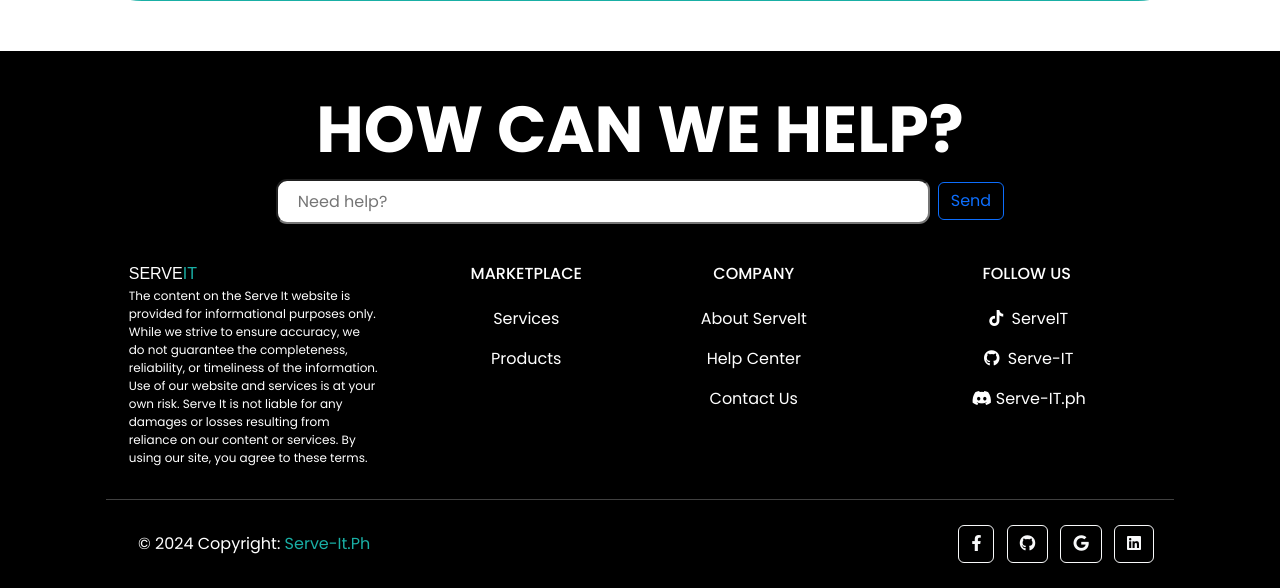
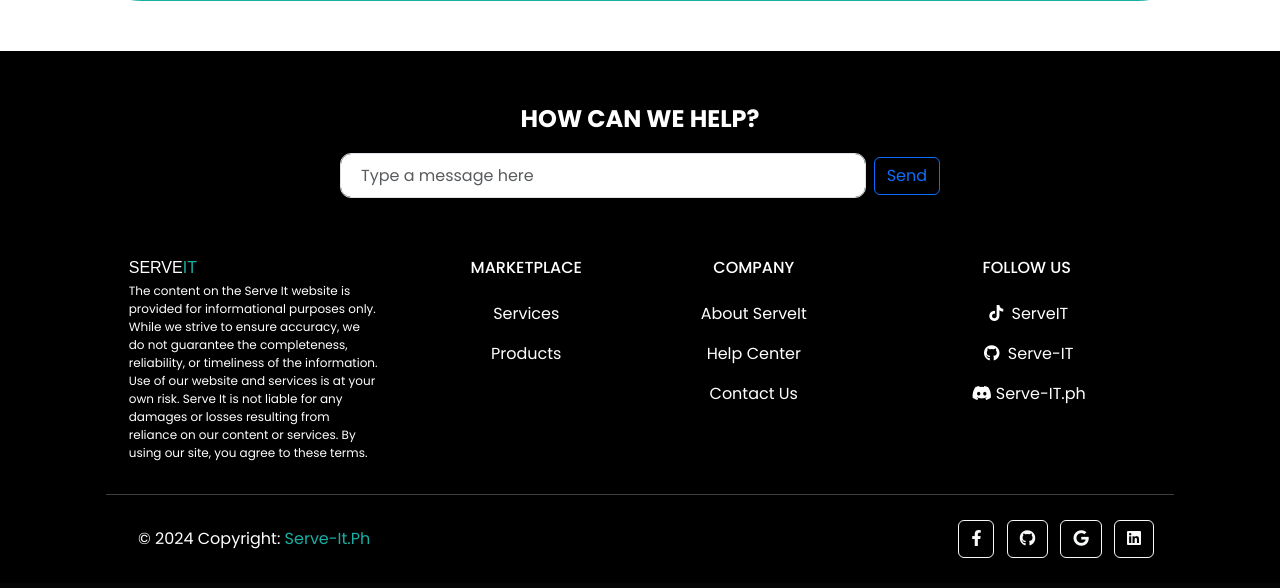
Before and after one commit to ServeITPH/ServeIT, a PHP site: page /products.php in a window 1280 px wide. Shown: the part 1154-1742 px from the top of the page. After the commit the page ends 1712 px from the top, so only its background shows below. Run offline with PHP 8.4, Linux system fonts and the light colour scheme; the visitor is signed in with stand-in values (Sample User, id 1); tables that the repository leaves empty or names only in its code hold one stand-in row (values such as "Sample post").

Commit message:
add  functionality to the footer

```diff
--- a/assets/css/nav/nav.css
+++ b/assets/css/nav/nav.css
@@ -64,12 +64,13 @@
 
 .log-in-btn {
     background: #000000;
-    width: 114px;
-    height: 30px;
+    width: 125px;
+    height: 35px;
     font-size: 12px;
     border: none !important;
     color: white;
     transition: background 0.3s ease, transform 0.2s ease;
+
 }
 
 
--- a/explore.php
+++ b/explore.php
@@ -3,6 +3,9 @@
 
 include("admin/adminAssets/user.php");
 
+if ($userID == "") {
+    header("Location: login.php");
+}
 ?>
 
 
--- a/products.php
+++ b/products.php
@@ -8,6 +8,9 @@
 $page = "Products";
 include("sharedAssets/counter.php");
 
+if ($userID == "") {
+    header("Location: login.php");
+}
 
 // product count
 $count = 0;
--- a/services.php
+++ b/services.php
@@ -8,6 +8,9 @@
 $page = "Services";
 include("sharedAssets/counter.php");
 
+if ($userID == "") {
+    header("Location: login.php");
+}
 
 // counter
 $count = 0;
--- a/sharedAssets/footer.php
+++ b/sharedAssets/footer.php
@@ -1,16 +1,43 @@
+<!-- help -->
+
+<?php
+
+$userID = $_SESSION['userID'];
+if ($_SERVER['REQUEST_METHOD'] == 'POST' && isset($_POST['message'])) {
+    $message = mysqli_real_escape_string($conn, $_POST['message']);
+    $sendMessageQuery = "INSERT INTO chats(senderID, receiverID, message, isRead) VALUES ('$userID', '$receiverID', '$message', 'yes')";
+    executeQuery($sendMessageQuery);
+
+    header("Location: chats.php?id=$receiverID&username=$username");
+
+    $messagesQuery = "SELECT * FROM chats WHERE ((receiverID=$receiverID AND senderID=$userID) OR (receiverID=$userID AND senderID=$receiverID))";
+    $messagesResult = executeQuery($messagesQuery);
+}
 
 
-<!-- help -->
+?>
 
-<div class="container-fluid help-section" style="margin: 0px">
-        <div class="help-title">
+<div class="container-fluid help-section" style="margin: 0px; padding: 20px 0;">
+    <div class="help-title text-center mb-3" style="font-size: 1.5rem; font-weight: bold;">
         HOW CAN WE HELP?
     </div>
-        <form class="d-flex justify-content-center align-items-center m-0" role="search">
-            <input class="me-2 need-help" type="search" placeholder="Need help?" aria-label="Search">
+    <div class="container d-flex justify-content-center align-items-center">
+        <?php if (isset($_SESSION['userID']) && !empty($_SESSION['userID'])) { ?>
+            <!-- eto lalabas pag log-in -->
+            <form method="POST" action="chats.php" class="d-flex align-items-center" style="max-width: 600px; width: 100%;">
+                <input class="form-control me-2 need-help" type="text" placeholder="Type a message here" name="message" required>
                 <button class="btn btn-outline-primary need-help-btn" type="submit">Send</button>
             </form>
+        <?php } else { ?>
+            <!-- eto lalabas kapag di log-in -->
+            <form method="POST" action="chats.php" class="d-flex align-items-center" style="max-width: 600px; width: 100%;">
+                <input class="form-control me-2 need-help" type="text" placeholder="Please log in to send a message" name="message" disabled>
+                <button class="btn btn-outline-primary need-help-btn" type="submit" disabled>Send</button>
+            </form>
+        <?php } ?>
     </div>
+</div>
+
 
 
 <!-- main footer -->
@@ -52,8 +79,12 @@
                         <div class="col-md-4 col-lg-3 col-xl-3 mx-auto mt-3 text-center">
                             <h6 class="text-uppercase mb-4 font-weight-bold">Follow us</h6>
                             <p><i class="fa-brands fa-tiktok mx-1" href="."></i> ServeIT</p>
-                                <a href="https://github.com/ServeITPH"><p><i class="fa-brands fa-github mx-1" ></i> Serve-IT</p></a>
-                                <a href="https://discord.gg/czuSHrzM"><p><i class="fa-brands fa-discord mx-1" ></i>Serve-IT.ph</p></a>
+                            <a href="https://github.com/ServeITPH">
+                                <p><i class="fa-brands fa-github mx-1"></i> Serve-IT</p>
+                            </a>
+                            <a href="https://discord.gg/czuSHrzM">
+                                <p><i class="fa-brands fa-discord mx-1"></i>Serve-IT.ph</p>
+                            </a>
                         </div>
                     </div>
                 </section>
@@ -69,8 +100,8 @@
                         <div class="col-md-5 col-lg-4 ml-lg-0 text-center text-md-end">
                             <a class="btn btn-outline-light btn-floating m-1" role="button"><i
                                     class="fab fa-facebook-f"></i></a>
-                                <a class="btn btn-outline-light btn-floating m-1" role="button" href="https://github.com/ServeITPH"><i
-                                        class="fab fa-github" ></i></a>
+                            <a class="btn btn-outline-light btn-floating m-1" role="button"
+                                href="https://github.com/ServeITPH"><i class="fab fa-github"></i></a>
                             <a class="btn btn-outline-light btn-floating m-1" role="button"><i
                                     class="fab fa-google"></i></a>
                             <a class="btn btn-outline-light btn-floating m-1" role="button"><i
--- a/sharedAssets/navRegister.php
+++ b/sharedAssets/navRegister.php
@@ -25,7 +25,7 @@
         </li>
       </ul>
       <ul class="navbar-nav ms-auto mx-5">
-        <a href="login.php"><button class="btn btn-primary log-in-btn mx-2 mb-2">
+        <a href="login.php"><button class="btn btn-primary log-in-btn mx-2 my-2">
             Log-in / Sign-in
           </button></a>
 
```
Also changed, not shown: index.php (+27 -12 lines). Lines whose indentation alone changed are shown as unchanged.
